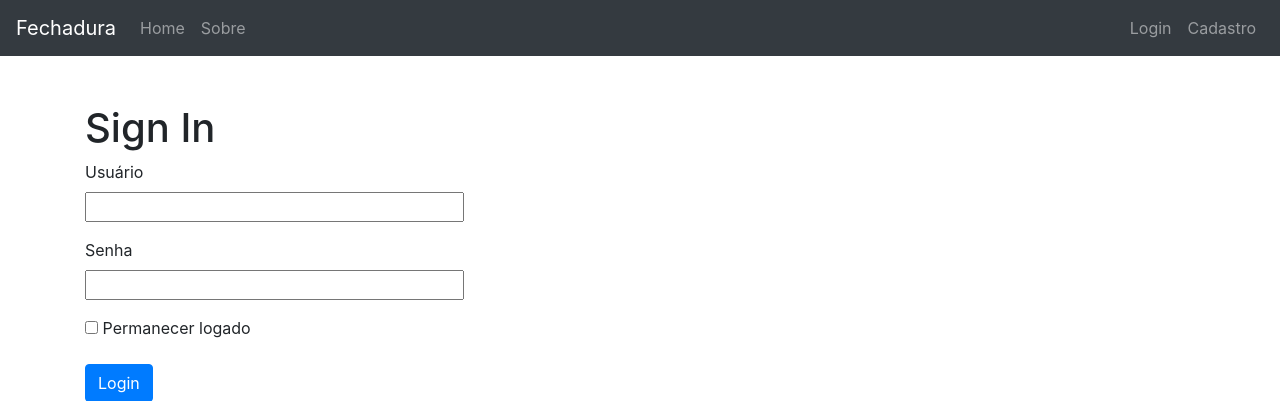
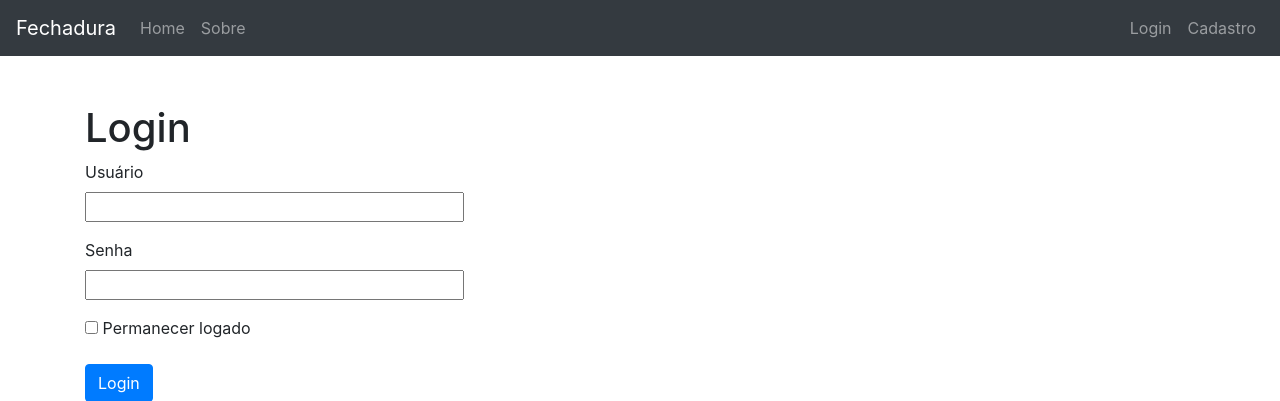
Before and after one commit to badarots/Heimdall-flask, a Flask app: page /login in a window 1280 px wide. Shown: the top 401 px of the page. Run offline with Flask 2, Linux system fonts and the light colour scheme; some libraries are stand-ins or nearby versions.

Commit message:
Pequenas mudanças

```diff
--- a/app/templates/login.html
+++ b/app/templates/login.html
@@ -1,7 +1,7 @@
 {% extends "layout.html" %}
 
 {% block body %}
-    <h1>Sign In</h1>
+    <h1>Login</h1>
     <form action="" method="post" novalidate>
         {{ form.hidden_tag() }}
         <p>
```
